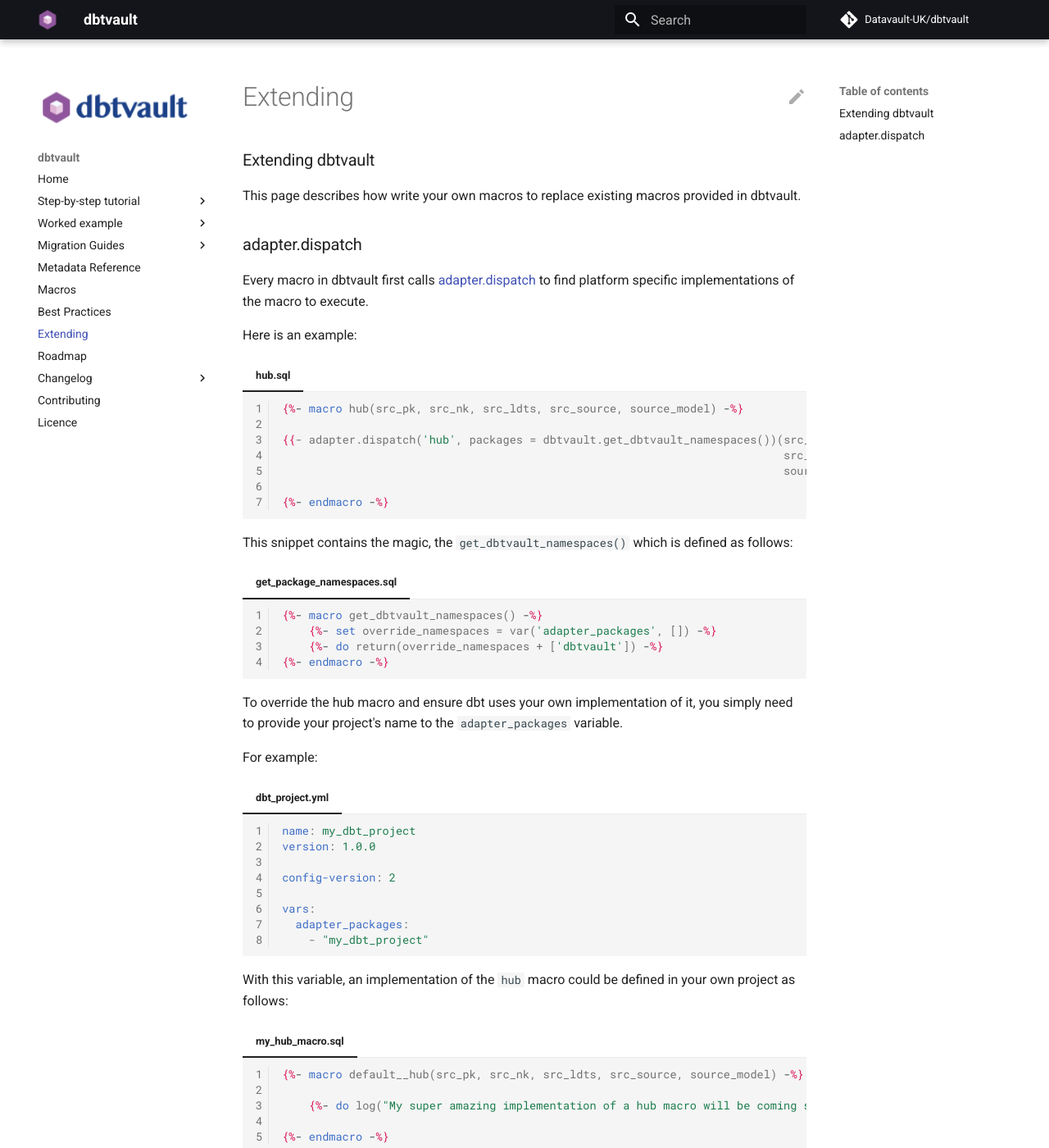
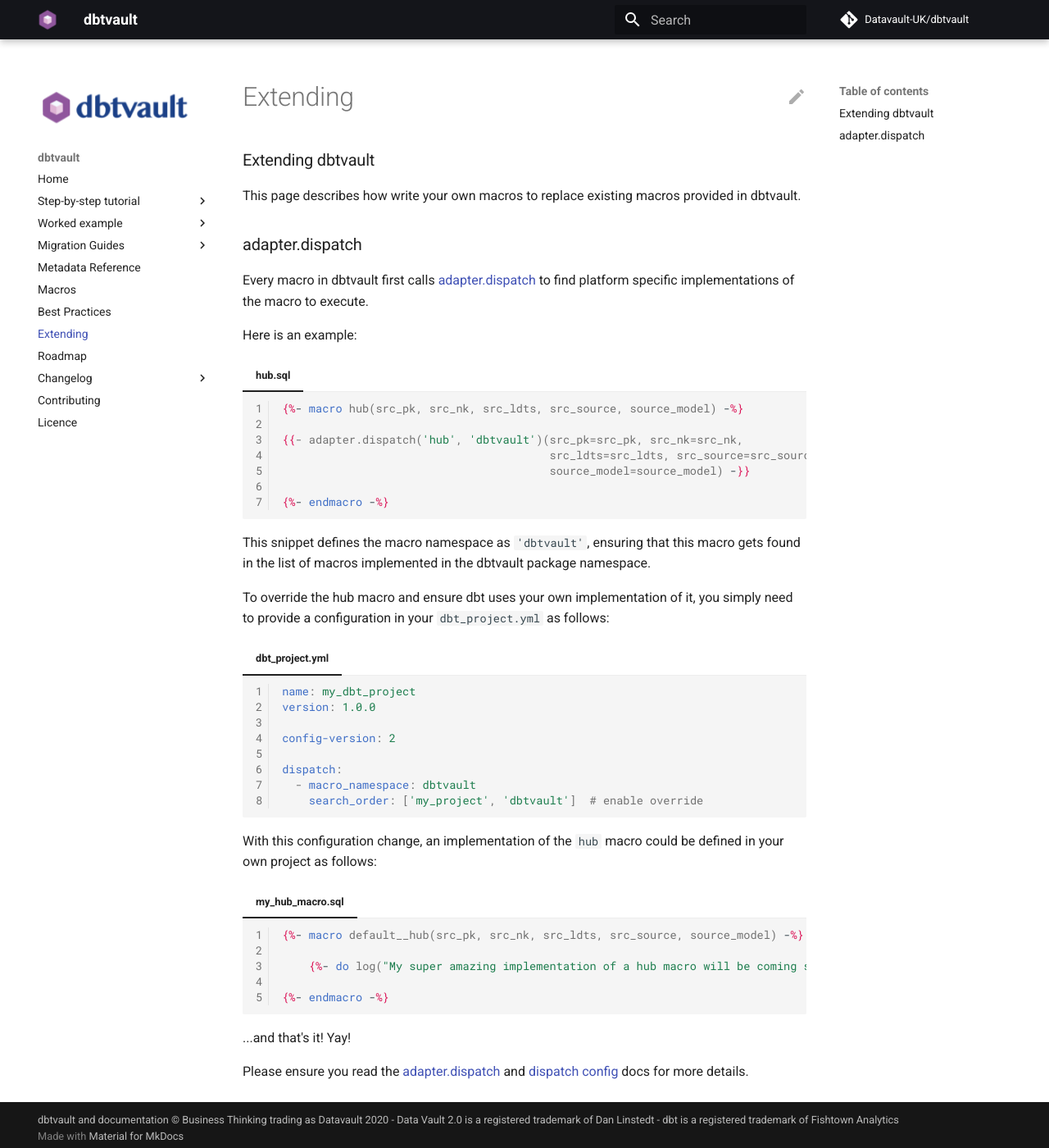
Before and after one commit to Datavault-UK/automate-dv-docs, an MkDocs documentation site: the page built from docs/extending.md, in a window 1280 px wide and 1400 px high. Shown: the whole window at 82% size. Built offline with MkDocs 1.6.1 and Material for MkDocs 9.7.7, drawn with Linux system fonts in a browser that asks for light colours; comment, search, counter and statistics services are not loaded.

Commit message:
Merge 0.7.6 changes

````diff
--- a/docs/extending.md
+++ b/docs/extending.md
@@ -14,28 +14,16 @@
     ```jinja
     {%- macro hub(src_pk, src_nk, src_ldts, src_source, source_model) -%}
 
-    {{- adapter.dispatch('hub', packages = dbtvault.get_dbtvault_namespaces())(src_pk=src_pk, src_nk=src_nk,
-                                                                               src_ldts=src_ldts, src_source=src_source,
-                                                                               source_model=source_model) -}}
+    {{- adapter.dispatch('hub', 'dbtvault')(src_pk=src_pk, src_nk=src_nk,
+                                            src_ldts=src_ldts, src_source=src_source,
+                                            source_model=source_model) -}}
 
     {%- endmacro -%}
     ```
 
-This snippet contains the magic, the `get_dbtvault_namespaces()` which is defined as follows:
+This snippet defines the macro namespace as `'dbtvault'`, ensuring that this macro gets found in the list of macros implemented in the dbtvault package namespace.
 
-
-=== "get_package_namespaces.sql"
-
-    ```jinja
-    {%- macro get_dbtvault_namespaces() -%}
-        {%- set override_namespaces = var('adapter_packages', []) -%}
-        {%- do return(override_namespaces + ['dbtvault']) -%}
-    {%- endmacro -%}
-    ```
-
-To override the hub macro and ensure dbt uses your own implementation of it, you simply need to provide your project's name to the `adapter_packages` variable.
-
-For example:
+To override the hub macro and ensure dbt uses your own implementation of it, you simply need to provide a configuration in your `dbt_project.yml` as follows:
 
 === "dbt_project.yml"
 
@@ -45,12 +33,12 @@
 
     config-version: 2
 
-    vars:
-      adapter_packages:
-        - "my_dbt_project"
+    dispatch:
+      - macro_namespace: dbtvault
+        search_order: ['my_project', 'dbtvault']  # enable override
     ```
 
-With this variable, an implementation of the `hub` macro could be defined in your own project as follows:
+With this configuration change, an implementation of the `hub` macro could be defined in your own project as follows:
 
 
 === "my_hub_macro.sql"
@@ -65,4 +53,5 @@
 
 ...and that's it! Yay!
 
-Please ensure you read the [adapter.dispatch](https://docs.getdbt.com/reference/dbt-jinja-functions/adapter/#dispatch) docs for more details.
+Please ensure you read the [adapter.dispatch](https://docs.getdbt.com/reference/dbt-jinja-functions/adapter/#dispatch) and
+[dispatch config](https://next.docs.getdbt.com/reference/project-configs/dispatch-config) docs for more details.
````
Also changed, not shown: docs/changelog/stable.md (+5 -0 lines).
